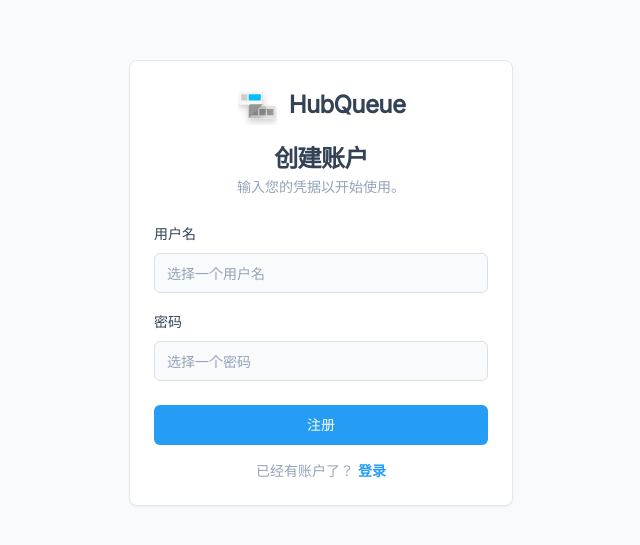
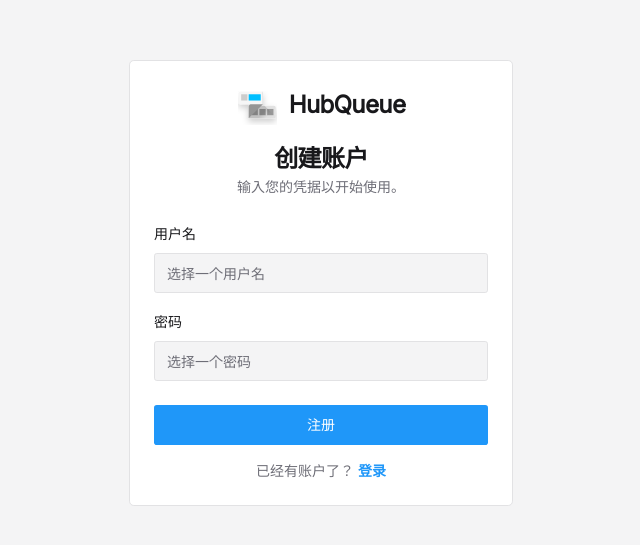
Before and after one commit to Pulsar33550336/HubQueue, a Next.js app: page /register in a window 1280 px wide. Shown: the part 117-662 px from the top of the page, without its empty margins (319-959 px from the left). Built offline with nearby package versions, Linux system fonts and the light colour scheme; no server answers.

Commit message:
fix: 优化贡献面板布局

```diff
--- a/package.json
+++ b/package.json
@@ -42,6 +42,7 @@
     "js-cookie": "^3.0.5",
     "lucide-react": "^0.490.0",
     "next": "15.3.3",
+    "next-themes": "^0.3.0",
     "patch-package": "^8.0.0",
     "react": "^18.3.1",
     "react-day-picker": "^8.10.1",
--- a/src/app/globals.css
+++ b/src/app/globals.css
@@ -8,73 +8,74 @@ body {
 
 @layer base {
   :root {
-    --background: 210 20% 98%;
-    --foreground: 215 25% 27%;
-    --card: 210 20% 100%;
-    --card-foreground: 215 25% 27%;
-    --popover: 210 20% 100%;
-    --popover-foreground: 215 25% 27%;
-    --primary: 205 90% 55%;
-    --primary-foreground: 210 20% 98%;
-    --secondary: 210 20% 94%;
-    --secondary-foreground: 215 25% 27%;
-    --muted: 210 20% 94%;
-    --muted-foreground: 215 20% 65%;
-    --accent: 205 90% 65%;
-    --accent-foreground: 215 25% 27%;
-    --destructive: 0 84.2% 60.2%;
-    --destructive-foreground: 0 0% 98%;
-    --border: 210 20% 91%;
-    --input: 210 20% 88%;
-    --ring: 205 90% 65%;
-    --chart-1: 205 90% 55%;
+    --background: 240 5% 96%;
+    --foreground: 240 5% 10%;
+    --card: 240 5% 100%;
+    --card-foreground: 240 5% 10%;
+    --popover: 240 5% 100%;
+    --popover-foreground: 240 5% 10%;
+    --primary: 207 95% 55%; /* A nice sky blue between the last two */
+    --primary-foreground: 0 0% 100%;
+    --secondary: 240 5% 93%;
+    --secondary-foreground: 240 5% 20%;
+    --muted: 240 5% 93%;
+    --muted-foreground: 240 4% 45%;
+    --accent: 240 5% 90%;
+    --accent-foreground: 240 5% 15%;
+    --destructive: 0 72% 51%;
+    --destructive-foreground: 0 0% 100%;
+    --border: 240 4% 89%;
+    --input: 240 4% 89%;
+    --ring: 207 95% 55%; /* A nice sky blue between the last two */
+    --chart-1: 207 95% 55%;
     --chart-2: 195 85% 55%;
     --chart-3: 215 80% 60%;
     --chart-4: 185 75% 50%;
     --chart-5: 225 80% 70%;
-    --radius: 0.5rem;
-    --sidebar-background: 0 0% 98%;
-    --sidebar-foreground: 240 5.3% 26.1%;
-    --sidebar-primary: 240 5.9% 10%;
-    --sidebar-primary-foreground: 0 0% 98%;
-    --sidebar-accent: 240 4.8% 95.9%;
-    --sidebar-accent-foreground: 240 5.9% 10%;
-    --sidebar-border: 220 13% 91%;
-    --sidebar-ring: 217.2 91.2% 59.8%;
+    --radius: 0.3rem;
+    --sidebar-background: 220 14% 96%;
+    --sidebar-foreground: 220 15% 25%;
+    --sidebar-primary: 207 95% 55%;
+    --sidebar-primary-foreground: 210 40% 98%;
+    --sidebar-accent: 220 15% 90%;
+    --sidebar-accent-foreground: 220 15% 15%;
+    --sidebar-border: 220 13% 88%;
+    --sidebar-ring: 207 95% 55%;
   }
+
   .dark {
-    --background: 215 28% 17%;
-    --foreground: 210 20% 96%;
-    --card: 215 28% 19%;
-    --card-foreground: 210 20% 96%;
-    --popover: 215 28% 17%;
-    --popover-foreground: 210 20% 96%;
-    --primary: 205 85% 60%;
-    --primary-foreground: 215 28% 17%;
-    --secondary: 215 25% 25%;
-    --secondary-foreground: 210 20% 96%;
-    --muted: 215 25% 25%;
-    --muted-foreground: 215 20% 75%;
-    --accent: 205 85% 70%;
-    --accent-foreground: 215 28% 17%;
-    --destructive: 0 62.8% 30.6%;
-    --destructive-foreground: 0 0% 98%;
-    --border: 215 25% 30%;
-    --input: 215 25% 30%;
-    --ring: 205 85% 70%;
-    --chart-1: 205 85% 60%;
+    --background: 240 4% 10%;
+    --foreground: 240 5% 95%;
+    --card: 240 4% 13%;
+    --card-foreground: 240 5% 95%;
+    --popover: 240 4% 13%;
+    --popover-foreground: 240 5% 95%;
+    --primary: 207 95% 55%; /* A nice sky blue between the last two */
+    --primary-foreground: 0 0% 100%;
+    --secondary: 240 4% 20%;
+    --secondary-foreground: 240 5% 90%;
+    --muted: 240 4% 20%;
+    --muted-foreground: 240 4% 65%;
+    --accent: 240 4% 25%;
+    --accent-foreground: 240 5% 98%;
+    --destructive: 0 72% 51%;
+    --destructive-foreground: 0 0% 100%;
+    --border: 240 4% 25%;
+    --input: 240 4% 25%;
+    --ring: 207 95% 55%; /* A nice sky blue between the last two */
+    --chart-1: 207 95% 55%;
     --chart-2: 195 80% 60%;
     --chart-3: 215 75% 65%;
     --chart-4: 185 70% 55%;
     --chart-5: 225 75% 75%;
-    --sidebar-background: 240 5.9% 10%;
-    --sidebar-foreground: 240 4.8% 95.9%;
-    --sidebar-primary: 224.3 76.3% 48%;
+    --sidebar-background: 240 4% 13%;
+    --sidebar-foreground: 240 5% 95%;
+    --sidebar-primary: 207 95% 55%;
     --sidebar-primary-foreground: 0 0% 100%;
-    --sidebar-accent: 240 3.7% 15.9%;
-    --sidebar-accent-foreground: 240 4.8% 95.9%;
-    --sidebar-border: 240 3.7% 15.9%;
-    --sidebar-ring: 217.2 91.2% 59.8%;
+    --sidebar-accent: 240 4% 25%;
+    --sidebar-accent-foreground: 240 5% 98%;
+    --sidebar-border: 240 4% 25%;
+    --sidebar-ring: 207 95% 55%;
   }
 }
 
--- a/src/app/layout.tsx
+++ b/src/app/layout.tsx
@@ -3,6 +3,7 @@ import './globals.css';
 import { Toaster } from "@/components/ui/toaster"
 import { AuthProvider } from '@/context/AuthContext';
 import TopLoaderWrapper from '@/components/top-loader';
+import { ThemeProvider } from '@/components/theme-provider';
 
 export const metadata: Metadata = {
   title: 'HubQueue',
@@ -18,7 +19,7 @@ export default function RootLayout({
   children: React.ReactNode;
 }>) {
   return (
-    <html lang="en">
+    <html lang="en" suppressHydrationWarning>
       <head>
         <link rel="preconnect" href="https://fonts.googleapis.com" />
         <link rel="preconnect" href="https://fonts.gstatic.com" crossOrigin="anonymous" />
@@ -26,9 +27,16 @@ export default function RootLayout({
       </head>
       <body className="font-body antialiased">
         <AuthProvider>
+          <ThemeProvider
+            attribute="class"
+            defaultTheme="system"
+            enableSystem
+            disableTransitionOnChange
+          >
             <TopLoaderWrapper />
             {children}
             <Toaster />
+          </ThemeProvider>
         </AuthProvider>
       </body>
     </html>
--- a/src/components/header.tsx
+++ b/src/components/header.tsx
@@ -1,8 +1,9 @@
-import { LogOut, Settings as SettingsIcon, User, Users, Wrench, BarChart, History } from 'lucide-react';
+import { LogOut, Settings as SettingsIcon, User, Users, Wrench, BarChart, History, Sun, Moon, Laptop } from 'lucide-react';
 import { Button } from './ui/button';
 import { useAuth } from '@/context/AuthContext';
 import { useRouter } from 'next/navigation';
 import Link from 'next/link';
+import { useTheme } from "next-themes"
 import {
   DropdownMenu,
   DropdownMenuContent,
@@ -10,6 +11,9 @@ import {
   DropdownMenuLabel,
   DropdownMenuSeparator,
   DropdownMenuTrigger,
+  DropdownMenuSub,
+  DropdownMenuSubTrigger,
+  DropdownMenuSubContent
 } from "@/components/ui/dropdown-menu"
 import { Avatar, AvatarFallback } from './ui/avatar';
 import Logo from './logo';
@@ -17,6 +21,7 @@ import Logo from './logo';
 
 export default function Header() {
   const { user, logout } = useAuth();
+  const { setTheme } = useTheme();
   const router = useRouter();
 
   const handleLogout = () => {
@@ -75,6 +80,27 @@ export default function Header() {
                       <SettingsIcon className="mr-2 h-4 w-4" />
                       <span>个人设置</span>
                     </DropdownMenuItem>
+                   <DropdownMenuSub>
+                    <DropdownMenuSubTrigger>
+                      <Sun className="mr-2 h-4 w-4 rotate-0 scale-100 transition-all dark:-rotate-90 dark:scale-0" />
+                      <Moon className="absolute mr-2 h-4 w-4 rotate-90 scale-0 transition-all dark:rotate-0 dark:scale-100" />
+                      <span>外观主题</span>
+                    </DropdownMenuSubTrigger>
+                    <DropdownMenuSubContent>
+                      <DropdownMenuItem onClick={() => setTheme("light")}>
+                        <Sun className="mr-2 h-4 w-4" />
+                        <span>浅色</span>
+                      </DropdownMenuItem>
+                      <DropdownMenuItem onClick={() => setTheme("dark")}>
+                        <Moon className="mr-2 h-4 w-4" />
+                        <span>深色</span>
+                      </DropdownMenuItem>
+                      <DropdownMenuItem onClick={() => setTheme("system")}>
+                        <Laptop className="mr-2 h-4 w-4" />
+                        <span>系统</span>
+                      </DropdownMenuItem>
+                    </DropdownMenuSubContent>
+                  </DropdownMenuSub>
                   {user.isAdmin && (
                     <>
                       <DropdownMenuItem onClick={() => router.push('/history')}>
--- a/src/components/image-card.tsx
+++ b/src/components/image-card.tsx
@@ -92,7 +92,7 @@ export function ImageCard({ image, onClaim, onUnclaim, onUpload, onComplete, onD
   const canUserDelete = user?.isAdmin || user?.username === uploadedBy;
 
   return (
-    <Card className="flex flex-col overflow-hidden shadow-sm hover:shadow-lg transition-shadow duration-300 rounded-lg">
+    <Card className="flex flex-col overflow-hidden transition-colors duration-300 rounded-lg">
       <CardContent className="p-0">
         <div className="aspect-video relative bg-muted">
           {isImageLoading && <Skeleton className="absolute inset-0 w-full h-full" />}
--- a/src/components/image-uploader.tsx
+++ b/src/components/image-uploader.tsx
@@ -175,7 +175,7 @@ export function ImageUploader({ onImageUploaded }: ImageUploaderProps) {
 
   return (
     <>
-      <Card className="mb-8 shadow-sm">
+      <Card className="mb-8">
         <CardHeader>
           <CardTitle>上传新图片</CardTitle>
           <CardDescription>点击、拖拽或直接从剪贴板粘贴一个 JPG/PNG 图片到页面以上传。</CardDescription>
--- a/src/components/settings.tsx
+++ b/src/components/settings.tsx
@@ -1,4 +1,3 @@
-
 "use client";
 
 import { useState, useEffect } from 'react';
--- /dev/null
+++ b/src/components/theme-provider.tsx
@@ -0,0 +1,9 @@
+"use client"
+
+import * as React from "react"
+import { ThemeProvider as NextThemesProvider } from "next-themes"
+import { type ThemeProviderProps } from "next-themes/dist/types"
+
+export function ThemeProvider({ children, ...props }: ThemeProviderProps) {
+  return <NextThemesProvider {...props}>{children}</NextThemesProvider>
+}
--- /dev/null
+++ b/src/components/theme-toggle.tsx
@@ -0,0 +1,40 @@
+"use client"
+
+import * as React from "react"
+import { Moon, Sun } from "lucide-react"
+import { useTheme } from "next-themes"
+
+import { Button } from "@/components/ui/button"
+import {
+  DropdownMenu,
+  DropdownMenuContent,
+  DropdownMenuItem,
+  DropdownMenuTrigger,
+} from "@/components/ui/dropdown-menu"
+
+export function ThemeToggle() {
+  const { setTheme } = useTheme()
+
+  return (
+    <DropdownMenu>
+      <DropdownMenuTrigger asChild>
+        <Button variant="outline" size="icon">
+          <Sun className="h-[1.2rem] w-[1.2rem] rotate-0 scale-100 transition-all dark:-rotate-90 dark:scale-0" />
+          <Moon className="absolute h-[1.2rem] w-[1.2rem] rotate-90 scale-0 transition-all dark:rotate-0 dark:scale-100" />
+          <span className="sr-only">Toggle theme</span>
+        </Button>
+      </DropdownMenuTrigger>
+      <DropdownMenuContent align="end">
+        <DropdownMenuItem onClick={() => setTheme("light")}>
+          浅色
+        </DropdownMenuItem>
+        <DropdownMenuItem onClick={() => setTheme("dark")}>
+          深色
+        </DropdownMenuItem>
+        <DropdownMenuItem onClick={() => setTheme("system")}>
+          系统
+        </DropdownMenuItem>
+      </DropdownMenuContent>
+    </DropdownMenu>
+  )
+}
--- a/src/components/ui/card.tsx
+++ b/src/components/ui/card.tsx
@@ -9,7 +9,7 @@ const Card = React.forwardRef<
   <div
     ref={ref}
     className={cn(
-      "rounded-lg border bg-card text-card-foreground shadow-sm",
+      "rounded-lg border bg-card text-card-foreground",
       className
     )}
     {...props}
```
Also changed, not shown: src/components/image-queue.tsx (+10 -10 lines), 1 other file (tests, documents, lock files or other folders).
